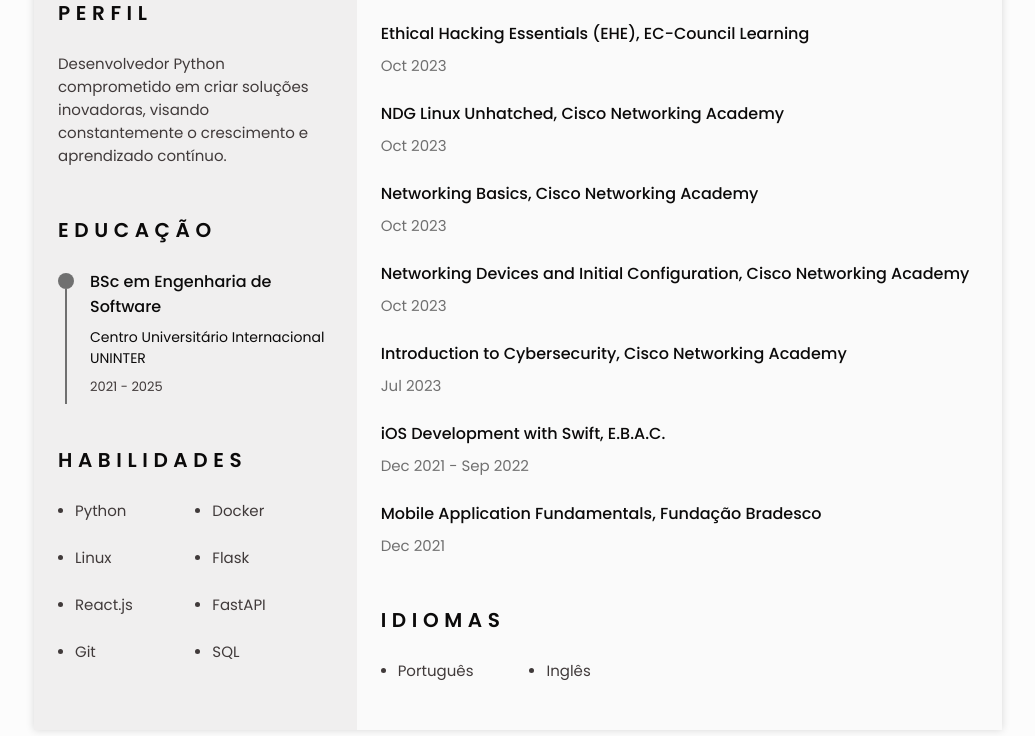
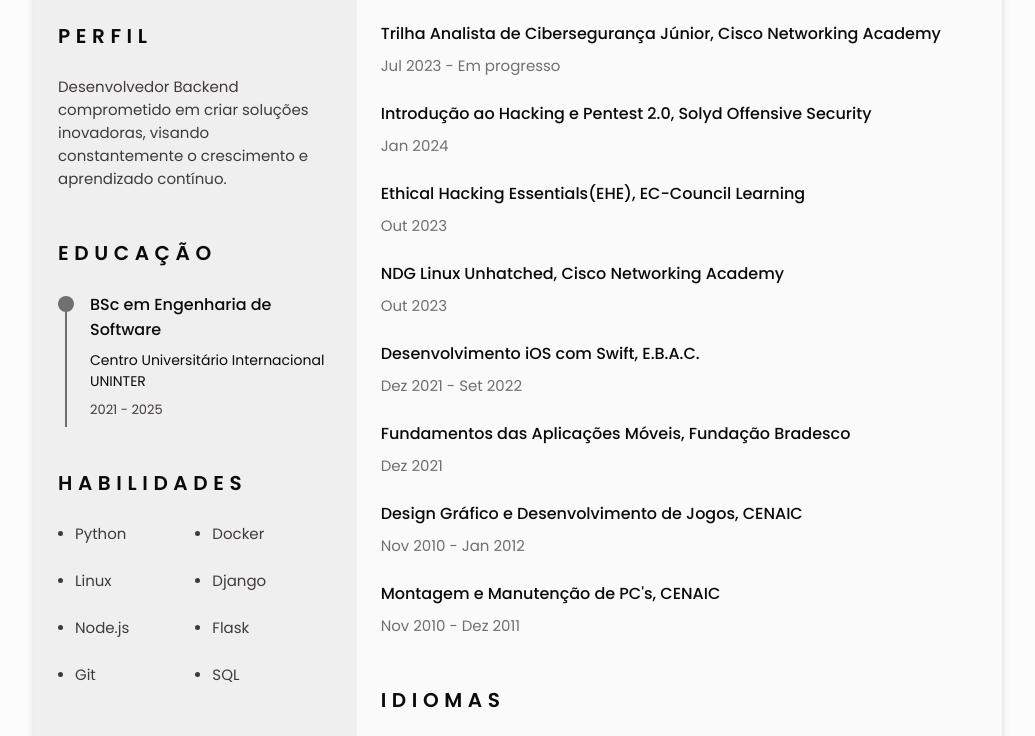
Before and after one commit to mmaachado/resume, a plain HTML site: page index.html in a window 1280 px wide. Shown: the part 619-1355 px from the top of the page, without its empty margins (122-1157 px from the left). Drawn offline with nearby package versions, Linux system fonts and the light colour scheme.

Commit message:
additional certificates & adjusts on skills

```diff
--- a/index.html
+++ b/index.html
@@ -84,7 +84,7 @@
                             <img src="static/img/perfil.jpg" alt="perfil.jpg" class="home__img">
 
                             <h1 class="home__title"> MARCELO <b>MACHADO</b></h1>
-                            <h3 class="home__profession">Desenvolvedor Backend Python</h3>
+                            <h3 class="home__profession">Desenvolvedor Backend Python | Node.js</h3>
 
                             <div>
                                 <a download="" href="./static/pdf/Marcelo Machado - Resume.pdf"
@@ -136,7 +136,7 @@
                     <h2 class="section-title">Perfil</h2>
 
                     <p class="profile__description">
-                        Desenvolvedor Python comprometido em criar soluções inovadoras, visando constantemente o
+                        Desenvolvedor Backend comprometido em criar soluções inovadoras, visando constantemente o
                         crescimento e aprendizado contínuo.
                     </p>
                 </section>
@@ -180,7 +180,7 @@
                             </li>
 
                             <li class="skills__name">
-                                <span class="skills__circle"></span> React.js
+                                <span class="skills__circle"></span> Node.js
                             </li>
 
                             <li class="skills__name">
@@ -196,11 +196,11 @@
                             </li>
 
                             <li class="skills__name">
-                                <span class="skills__circle"></span> Flask
+                                <span class="skills__circle"></span> Django
                             </li>
 
                             <li class="skills__name">
-                                <span class="skills__circle"></span> FastAPI
+                                <span class="skills__circle"></span> Flask
                             </li>
 
                             <li class="skills__name">
@@ -259,27 +259,40 @@
                     <div class="certificate__container bd-grid">
 
                         <div class="certificate__content">
+                            <h3 class="certificate__title">Solyd Certified Pentester (SYCP), Solyd Offensive Security
+                            </h3>
+                            <p class="certificate__description">Jul 2023 - Em progresso</p>
+                        </div>
+
+                        <div class="certificate__content">
+                            <h3 class="certificate__title">Trilha Analista de Cibersegurança Júnior, Cisco Networking
+                                Academy</h3>
+                            <p class="certificate__description">Jul 2023 - Em progresso</p>
+                        </div>
+
+                        <div class="certificate__content">
                             <h3 class="certificate__title">Introdução ao Hacking e Pentest 2.0, Solyd Offensive Security
                             </h3>
                             <p class="certificate__description">Jan 2024</p>
                         </div>
 
                         <div class="certificate__content">
-                            <h3 class="certificate__title">Ethical Hacking Essentials (EHE), EC-Council Learning</h3>
-                            <p class="certificate__description">Oct 2023</p>
+                            <h3 class="certificate__title">Ethical Hacking Essentials(EHE), EC-Council Learning</h3>
+                            <p class="certificate__description">Out 2023</p>
                         </div>
 
                         <div class="certificate__content">
                             <h3 class="certificate__title">NDG Linux Unhatched, Cisco Networking Academy</h3>
-                            <p class="certificate__description">Oct 2023</p>
+                            <p class="certificate__description">Out 2023</p>
                         </div>
 
+                        <!--
                         <div class="certificate__content">
                             <h3 class="certificate__title">Networking Basics, Cisco Networking Academy</h3>
                             <p class="certificate__description">Oct 2023</p>
-                        </div>
+                        </div> -->
 
-                        <div class="certificate__content">
+                        <!-- <div class="certificate__content">
                             <h3 class="certificate__title">Networking Devices and Initial Configuration, Cisco
                                 Networking Academy</h3>
                             <p class="certificate__description">Oct 2023</p>
@@ -288,28 +301,28 @@
                         <div class="certificate__content">
                             <h3 class="certificate__title">Introduction to Cybersecurity, Cisco Networking Academy</h3>
                             <p class="certificate__description">Jul 2023</p>
+                        </div> -->
+
+                        <div class="certificate__content">
+                            <h3 class="certificate__title">Desenvolvimento iOS com Swift, E.B.A.C.</h3>
+                            <p class="certificate__description">Dez 2021 - Set 2022</p>
                         </div>
 
                         <div class="certificate__content">
-                            <h3 class="certificate__title">iOS Development with Swift, E.B.A.C.</h3>
-                            <p class="certificate__description">Dec 2021 - Sep 2022</p>
+                            <h3 class="certificate__title">Fundamentos das Aplicações Móveis, Fundação Bradesco</h3>
+                            <p class="certificate__description">Dez 2021</p>
                         </div>
 
+
                         <div class="certificate__content">
-                            <h3 class="certificate__title">Mobile Application Fundamentals, Fundação Bradesco</h3>
-                            <p class="certificate__description">Dec 2021</p>
-                        </div>
-
-                        <!--
-                        <div class="certificate__content">
-                            <h3 class="certificate__title">Graphic Design & Game Development, CENAIC</h3>
+                            <h3 class="certificate__title">Design Gráfico e Desenvolvimento de Jogos, CENAIC</h3>
                             <p class="certificate__description">Nov 2010 - Jan 2012</p>
                         </div>
 
                         <div class="certificate__content">
-                            <h3 class="certificate__title">PC's Maintenance, CENAIC</h3>
-                            <p class="certificate__description">Nov 2010 - Dec 2011</p>
-                        </div> -->
+                            <h3 class="certificate__title">Montagem e Manutenção de PC's, CENAIC</h3>
+                            <p class="certificate__description">Nov 2010 - Dez 2011</p>
+                        </div>
 
                     </div>
                 </section>
--- a/static/css/styles.css
+++ b/static/css/styles.css
@@ -117,8 +117,8 @@ body.scale-cv {
 }
 
 .scale-cv .section {
-  /* padding: 1.5rem 0 .80rem; */
-  padding: 2.40rem 0 .89rem;
+  padding: 1.5rem 0 .80rem;
+  /* padding: 2.40rem 0 .89rem; */
 }
 
 .scale-cv .section-title {
```
Also changed, not shown: 1 other file.
